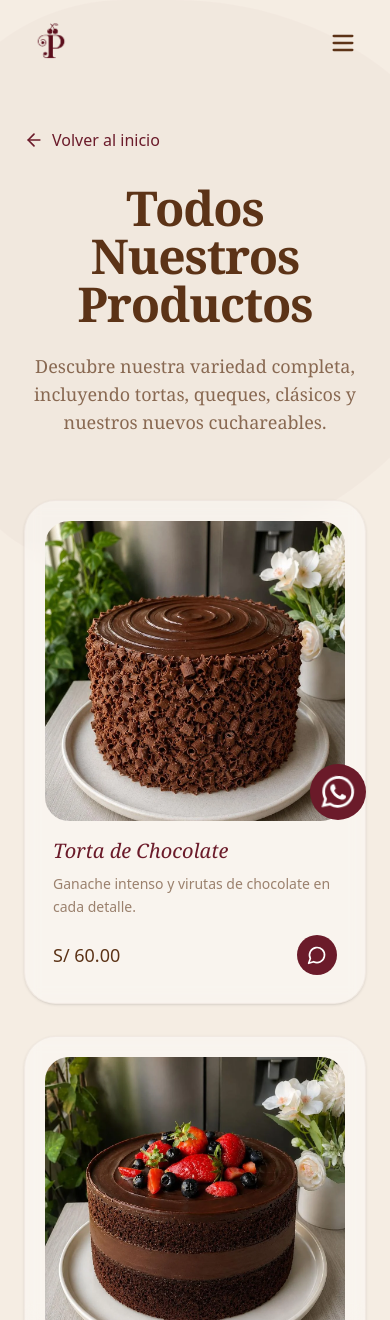
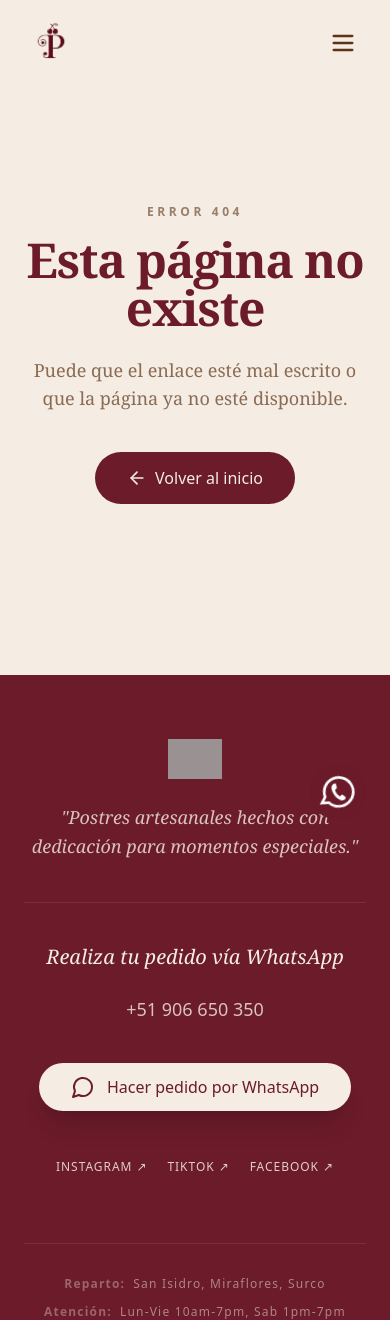
Before and after one commit to jhefferson-guerrero/pastelia-landing, a React (Vite) app: page /catalogo in a window 390 px wide. Shown: the top 1320 px of the page. Built offline with nearby package versions, Linux system fonts and the light colour scheme; grey boxes are pictures that could not be loaded; a web font is replaced by a local one.

Commit message:
Elimina el catálogo, añade página 404 y corrige el bucle de Lenis
- Se borra la página /catalogo, que quedó a medias.
- Nueva página 404 con el estilo del sitio.
- Lenis cancela su requestAnimationFrame al desmontar y usa opciones vigentes.

```diff
--- a/src/App.jsx
+++ b/src/App.jsx
@@ -8,7 +8,7 @@ import Footer from "./components/layout/Footer"
 import FloatingWhatsApp from "./components/ui/FloatingWhatsApp"
 import PageSkeleton from "./components/ui/PageSkeleton"
 import Home from "./pages/Home"
-import Catalogo from "./pages/Catalogo"
+import NotFound from "./pages/NotFound"
 
 function ScrollToTop() {
   const { pathname } = useLocation();
@@ -23,24 +23,26 @@ function App() {
     const lenis = new Lenis({
       duration: 1.2,
       easing: (t) => Math.min(1, 1.001 - Math.pow(2, -10 * t)),
-      direction: 'vertical',
-      gestureDirection: 'vertical',
-      smooth: true,
-      mouseMultiplier: 1,
-      smoothTouch: false,
+      orientation: 'vertical',
+      gestureOrientation: 'vertical',
+      smoothWheel: true,
+      wheelMultiplier: 1,
+      syncTouch: false, // en pantallas táctiles se usa el scroll nativo
       touchMultiplier: 2,
       infinite: false,
     })
 
+    let rafId
     function raf(time) {
       lenis.raf(time)
-      requestAnimationFrame(raf)
+      rafId = requestAnimationFrame(raf)
     }
 
-    requestAnimationFrame(raf)
+    rafId = requestAnimationFrame(raf)
     setLenis(lenis)
 
     return () => {
+      cancelAnimationFrame(rafId)
       setLenis(null)
       lenis.destroy()
     }
@@ -56,7 +58,7 @@ function App() {
           <main>
             <Routes>
               <Route path="/" element={<Home />} />
-              <Route path="/catalogo" element={<Catalogo />} />
+              <Route path="*" element={<NotFound />} />
             </Routes>
           </main>
           <Footer />
--- a/src/pages/Catalogo.jsx
+++ /dev/null
@@ -1,112 +0,0 @@
-import { useState } from 'react';
-import { motion } from 'motion/react';
-import { MessageCircle, CakeSlice, ArrowLeft } from 'lucide-react';
-import { catalog } from '../data/products';
-import { Link } from 'react-router-dom';
-import Lightbox from '../components/ui/Lightbox';
-import { OrganicBlob } from '../components/ui/Decorations';
-
-export default function Catalogo() {
-  // Combinar productos o reciclar algunos para simular "Cuchareables" u otros más
-  const allProducts = [
-    ...catalog.tortas,
-    ...catalog.queques,
-    ...catalog.clasicos,
-    // Productos reciclados como placeholders
-    {
-      ...catalog.clasicos[0],
-      id: "placeholder-1",
-      name: "Cuchareable de Chocolate (Próximamente)",
-    },
-    {
-      ...catalog.clasicos[1],
-      id: "placeholder-2",
-      name: "Cuchareable de Fresa (Próximamente)",
-    },
-    {
-      ...catalog.clasicos[2],
-      id: "placeholder-3",
-      name: "Cuchareable de Vainilla (Próximamente)",
-    }
-  ];
-
-  const [imgError, setImgError] = useState({});
-  const [selectedImage, setSelectedImage] = useState(null);
-
-  const handleImgError = (id) => {
-    setImgError(prev => ({ ...prev, [id]: true }));
-  };
-
-  return (
-    <div className="min-h-screen pt-32 pb-24 px-6 bg-pastelia-cream relative overflow-hidden">
-      <OrganicBlob className="bg-pastelia-burgundy/5 w-[35rem] h-[35rem] top-0 -left-20 mix-blend-multiply" delay={0.5} />
-
-      <div className="relative z-10 max-w-7xl mx-auto">
-        <Link to="/" className="inline-flex items-center text-pastelia-burgundy font-medium hover:underline mb-8 transition-colors">
-          <ArrowLeft className="w-5 h-5 mr-2" />
-          Volver al inicio
-        </Link>
-
-        <motion.div
-          initial={{ opacity: 0, y: 20 }}
-          animate={{ opacity: 1, y: 0 }}
-          className="mb-16 text-center"
-        >
-          <h1 className="font-serif text-5xl md:text-6xl font-bold tracking-tight text-pastelia-brown mb-6">
-            Todos Nuestros Productos
-          </h1>
-          <p className="text-pastelia-brown/70 text-lg md:text-xl font-serif max-w-2xl mx-auto">
-            Descubre nuestra variedad completa, incluyendo tortas, queques, clásicos y nuestros nuevos cuchareables.
-          </p>
-        </motion.div>
-
-        <div className="grid grid-cols-1 sm:grid-cols-2 md:grid-cols-3 lg:grid-cols-4 gap-8">
-          {allProducts.map((product, idx) => (
-            <motion.div
-              key={product.id}
-              initial={{ opacity: 0, y: 20 }}
-              whileInView={{ opacity: 1, y: 0 }}
-              viewport={{ once: true }}
-              transition={{ duration: 0.5, delay: (idx % 4) * 0.1 }}
-              className="group flex flex-col bg-white/40 backdrop-blur-sm border border-pastelia-brown/5 p-5 rounded-[2rem] shadow-sm hover:shadow-md transition-shadow duration-500 ease-out"
-            >
-              <div
-                className="relative aspect-square w-full overflow-hidden rounded-[1.5rem] bg-pastelia-cream mb-4 cursor-zoom-in group/img"
-                onClick={() => !imgError[product.id] && setSelectedImage({ src: product.image, alt: product.name })}
-              >
-                {!imgError[product.id] ? (
-                  <img
-                    src={product.image} alt={product.name}
-                    onError={() => handleImgError(product.id)}
-                    className="w-full h-full object-cover transition-transform duration-700 ease-out group-hover/img:scale-[1.03]" loading="lazy"
-                  />
-                ) : (
-                  <div className="flex flex-col items-center justify-center w-full h-full text-pastelia-brown/30"><CakeSlice className="w-8 h-8 mb-2 opacity-30" /></div>
-                )}
-              {/* Tinte sutil al pasar el cursor, igual que en Tortas */}
-              <div className="absolute inset-0 bg-pastelia-burgundy/0 group-hover:bg-pastelia-burgundy/5 transition-colors duration-500 pointer-events-none"></div>
-              </div>
-              <div className="flex flex-col flex-1 px-2 pb-2">
-                <h3 className="font-serif italic text-xl text-pastelia-burgundy mb-2">{product.name}</h3>
-                <p className="text-pastelia-brown/60 text-sm leading-relaxed mb-4 font-light flex-1">{product.description}</p>
-                <div className="mt-auto flex items-center justify-between">
-                  <span className="font-sans font-medium text-lg text-pastelia-brown">{product.price}</span>
-                  <a href={product.waLink} target="_blank" rel="noopener noreferrer" className="flex items-center justify-center w-10 h-10 rounded-full bg-pastelia-burgundy text-white hover:scale-110 transition-transform">
-                    <MessageCircle className="w-5 h-5" />
-                  </a>
-                </div>
-              </div>
-            </motion.div>
-          ))}
-        </div>
-      </div>
-
-      <Lightbox
-        isOpen={!!selectedImage}
-        imageSrc={selectedImage?.src}
-        imageAlt={selectedImage?.alt}
-        onClose={() => setSelectedImage(null)}
-      />
-    </div>
-  );
-}
--- /dev/null
+++ b/src/pages/NotFound.jsx
@@ -0,0 +1,25 @@
+import { Link } from 'react-router-dom';
+import { ArrowLeft } from 'lucide-react';
+
+export default function NotFound() {
+  return (
+    <div className="min-h-[80vh] flex flex-col items-center justify-center text-center px-6 pt-32 pb-24">
+      <p className="uppercase text-pastelia-brown/60 text-xs md:text-sm tracking-[0.3em] font-bold mb-4">
+        Error 404
+      </p>
+      <h1 className="font-serif text-5xl md:text-6xl font-bold tracking-tight text-pastelia-burgundy mb-6">
+        Esta página no existe
+      </h1>
+      <p className="text-pastelia-brown/70 text-lg md:text-xl font-serif max-w-xl mb-10">
+        Puede que el enlace esté mal escrito o que la página ya no esté disponible.
+      </p>
+      <Link
+        to="/"
+        className="inline-flex items-center rounded-full bg-pastelia-burgundy text-pastelia-cream font-medium px-8 py-3.5 hover:bg-pastelia-burgundy/90 transition-colors"
+      >
+        <ArrowLeft className="w-5 h-5 mr-2" />
+        Volver al inicio
+      </Link>
+    </div>
+  );
+}
```
